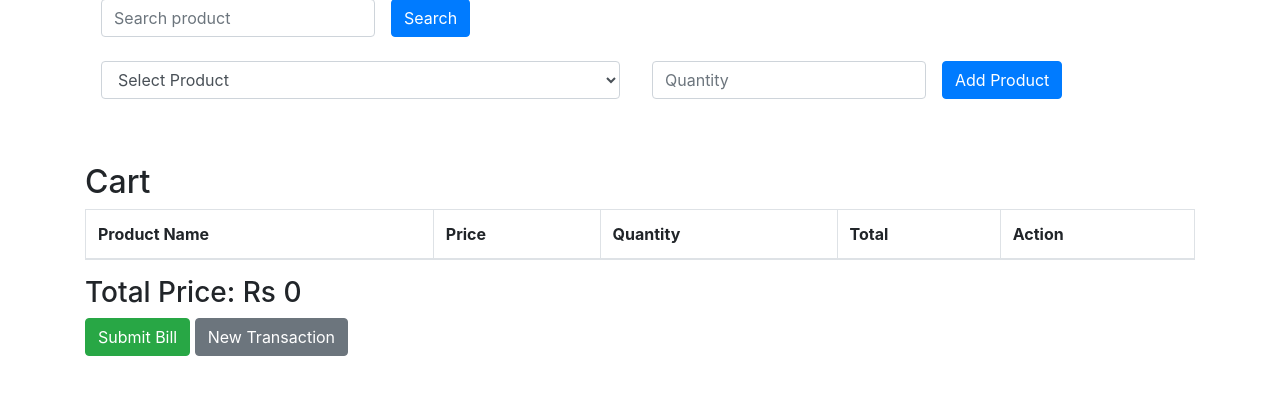
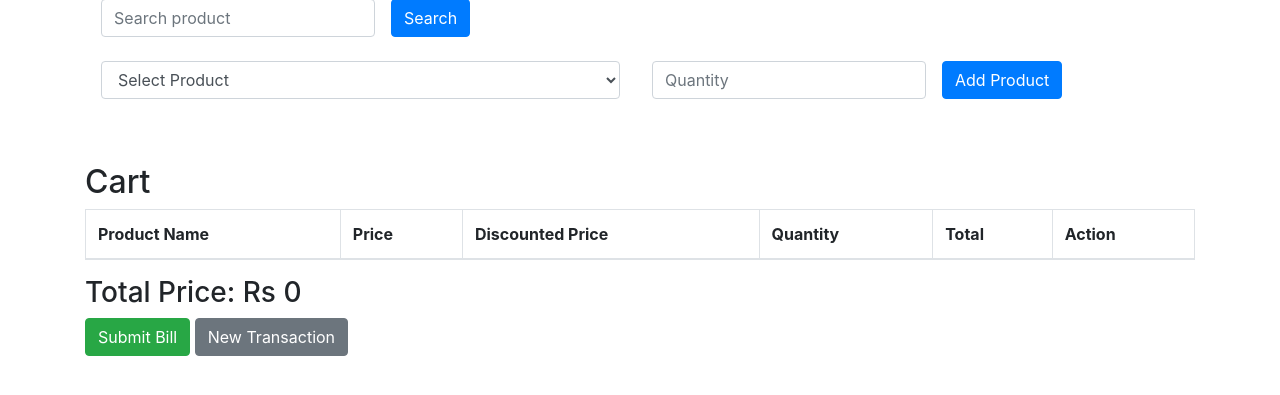
Before and after one commit to nidhinr1/BillingSystem, a Django app: page /billing/ in a window 1280 px wide. Shown: the part 161-556 px from the top of the page. Run offline with Django 5.2, Linux system fonts and the light colour scheme; data comes from the database, SQL or seed files in the repository; both versions use the stored data as it was after the commit; lists and menus that the app fills with data are empty; some libraries are stand-ins or nearby versions.

Commit message:
Add files via upload

```diff
--- a/billingsystemapp/models.py
+++ b/billingsystemapp/models.py
@@ -12,6 +12,7 @@ class Product(models.Model):
     product_name = models.CharField(max_length=200)
     brand = models.CharField(max_length=200, null=True)
     price = models.DecimalField(max_digits=10, decimal_places=2)
+    discount=models.DecimalField(max_digits=10, decimal_places=2,default=0.00)
     quantity = models.IntegerField()
     manufacturingdate = models.DateField(null=True)
     category = models.ForeignKey(Category, on_delete=models.CASCADE)
--- a/billingsystemapp/templates/billing.html
+++ b/billingsystemapp/templates/billing.html
@@ -100,6 +100,7 @@
             <tr>
                 <th>Product Name</th>
                 <th>Price</th>
+                <th>Discounted Price</th>
                 <th>Quantity</th>
                 <th>Total</th>
                 <th>Action</th>
@@ -109,9 +110,10 @@
                 {% for product_id, item in cart.items %}
                 <tr>
                     <td>{{ item.name }}</td>
-                <td>Rs{{ item.price }}</td>
+                    <td>Rs{{ item.original_price }}</td>
+                    <td>Rs{{ item.discounted_price }}</td>
                     <td>{{ item.quantity }}</td>
-                <td>Rs{{ item.price|multiply:item.quantity }}</td>
+                    <td>Rs{{ item.discounted_price|multiply:item.quantity }}</td>
                     <td>
                         <form method="post" class="form-inline">
                             {% csrf_token %}
@@ -122,6 +124,7 @@
                 </tr>
                 {% endfor %}
             </tbody>
+
         </table>
 
         <h3>Total Price: Rs {{ total_price }}</h3>
--- a/billingsystemapp/urls.py
+++ b/billingsystemapp/urls.py
@@ -20,5 +20,5 @@ urlpatterns = [
     path('user_list/', views.user_list, name='user_list'),
     path('user_list/<str:user_name>/delete/', views.user_delete, name='user_delete'),
     path('search/', views.search_products, name='search_products'),
-
+    path('products_search_by_category/', views.products_search_by_category, name='products_search_by_category'),
 ]
--- a/billingsystemapp/views.py
+++ b/billingsystemapp/views.py
@@ -12,7 +12,7 @@ from reportlab.pdfgen import canvas
 from reportlab.lib import colors
 from reportlab.lib.units import inch
 from reportlab.platypus import SimpleDocTemplate, Table, TableStyle,Paragraph,Spacer
-from reportlab.lib.styles import getSampleStyleSheet
+from reportlab.lib.styles import getSampleStyleSheet,ParagraphStyle
 import io,uuid
 
 def addcategory(request):
@@ -72,37 +72,58 @@ def generate_pdf_bill(sale_number, cart, purchasetime):
     response = HttpResponse(content_type='application/pdf')
     response['Content-Disposition'] = f'attachment; filename="bill_{sale_number}.pdf"'
 
-    doc = SimpleDocTemplate(response, pagesize=letter)
+    doc = SimpleDocTemplate(response, pagesize=letter, rightMargin=72, leftMargin=72)  # Added margins
     elements = []
 
     styles = getSampleStyleSheet()
-    title = Paragraph("Purchase Bill", styles['Title'])
+    title_style = styles['Title']
+    company_title_style = ParagraphStyle(name='CompanyTitle', fontSize=18, alignment=1)
+    normal_style = styles['Normal']
 
-    elements.append(title)
-    elements.append(Spacer(1,12))
-    elements.append(Paragraph(f"Purchase Time: {purchasetime.strftime('%Y-%m-%d %H:%M:%S')}", styles['Normal']))
-    elements.append(Paragraph("<br/>", styles['Normal']))
-    elements.append(Spacer(1,12))
+    # Add company name
+    company_name = "Your Company Name"
+    company_title = Paragraph(company_name, company_title_style)
+    elements.append(company_title)
+    elements.append(Spacer(1, 12))
+
+    # Add main title
+    main_title = Paragraph("Purchase Bill", title_style)
+    elements.append(main_title)
+    elements.append(Spacer(1, 12))
+
+    elements.append(Paragraph(f"Purchase Time: {purchasetime.strftime('%Y-%m-%d %H:%M:%S')}", normal_style))
+    elements.append(Spacer(1, 12))
+
+    # Table data
     data = [
-        ["Product Name", "Quantity", "Purchase Date", "Price", "Total Price"]
+        ["Product Name", "Qty", "Original Price", "Discounted Price", "Total Price"]
     ]
 
     for item in cart.values():
-        data.append([item['name'], item['quantity'], purchasetime.strftime('%Y-%m-%d %H:%M:%S'), f"Rs {item['price']}", f"Rs {item['price'] * item['quantity']}"])
+        total_price = item['discounted_price'] * item['quantity']
+        data.append([item['name'], item['quantity'], f"Rs {item['original_price']}",
+                     f"Rs {item['discounted_price']}", f"Rs {total_price}"])
 
-    total_price = sum(item['price'] * item['quantity'] for item in cart.values())
+    final_total_price = sum(item['discounted_price'] * item['quantity'] for item in cart.values())
     data.append([])
-    data.append(["", "", "", "Final Amount:", f"Rs {total_price}"])
+    data.append(["", "", "", "Final Amount:", f"Rs {final_total_price}"])
 
-    table = Table(data, colWidths=[2.5 * inch, 1.0 * inch, 2.0 * inch, 1.0 * inch, 1.5 * inch])
+    table = Table(data, colWidths=[1.5 * inch, 1.0 * inch, 1.5 * inch, 1.5 * inch, 1.5 * inch])
 
     table.setStyle(TableStyle([
         ('ALIGN', (0, 0), (-1, -1), 'CENTER'),
         ('FONTNAME', (0, 0), (-1, 0), 'Helvetica-Bold'),
         ('BOTTOMPADDING', (0, 0), (-1, 0), 12),
+        ('TOPPADDING', (0, 0), (-1, -1), 12),  # Increase height of each row
         ('GRID', (0, 0), (-1, -1), 1, colors.black),
     ]))
     elements.append(table)
+
+    # Add thank you message
+    thank_you_message = Paragraph("Thank you for your purchase! Have a great day!", normal_style)
+    elements.append(Spacer(1, 24))
+    elements.append(thank_you_message)
+
     doc.build(elements)
 
     return response
@@ -132,7 +153,7 @@ def billing(request):
                     'msg': f'{product.product_name} is out of stock.',
                     'products': products,
                     'cart': cart,
-                    'total_price': sum(item['price'] * item['quantity'] for item in cart.values()),
+                    'total_price': sum(item['discounted_price'] * item['quantity'] for item in cart.values()),
                     'search_query': search_query
                 })
 
@@ -148,16 +169,20 @@ def billing(request):
                         'msg': f'Quantity requested for {product.product_name} exceeds stock available ({product.quantity}).',
                         'products': products,
                         'cart': cart,
-                        'total_price': sum(item['price'] * item['quantity'] for item in cart.values()),
+                        'total_price': sum(item['discounted_price'] * item['quantity'] for item in cart.values()),
                         'search_query': search_query
                     })
+
+                # Calculate the discounted price
+                discounted_price = float(product.price) * (1 - (float(product.discount) / 100))
 
                 if product_id in cart:
                     cart[product_id]['quantity'] += quantity
                 else:
                     cart[product_id] = {
                         'name': product.product_name,
-                        'price': float(product.price),
+                        'original_price': float(product.price),
+                        'discounted_price': discounted_price,
                         'quantity': quantity
                     }
                 request.session['cart'] = cart
@@ -181,7 +206,7 @@ def billing(request):
                             return render(request, 'billing.html', {
                                 'products': products,
                                 'cart': cart,
-                                'total_price': sum(item['price'] * item['quantity'] for item in cart.values()),
+                                'total_price': sum(item['discounted_price'] * item['quantity'] for item in cart.values()),
                                 'search_query': search_query,
                                 'error_message': error_message
                             })
@@ -190,28 +215,28 @@ def billing(request):
                             sale_number=sale_number,
                             product_id=product,
                             quantity=item['quantity'],
-                            price=item['price'],
+                            price=item['discounted_price'],  # Final discounted price
                             purchasetime=purchasetime
                         )
                         product.quantity -= item['quantity']
                         product.save()
 
                     response = generate_pdf_bill(sale_number, cart, purchasetime)
-                    request.session['cart'] = {}  # Clear cart
-                    request.session['sale_number'] = None  # Clear sale_number after transaction
+                    request.session['cart'] = {}
+                    request.session['sale_number'] = None
                     return response
                 except IntegrityError:
                     error_message = "You cannot add the same product twice in the same bill."
                     return render(request, 'billing.html', {
                         'products': products,
                         'cart': cart,
-                        'total_price': sum(item['price'] * item['quantity'] for item in cart.values()),
+                        'total_price': sum(item['discounted_price'] * item['quantity'] for item in cart.values()),
                         'search_query': search_query,
                         'error_message': error_message
                     })
 
     cart = request.session.get('cart', {})
-    total_price = sum(item['price'] * item['quantity'] for item in cart.values())
+    total_price = sum(item['discounted_price'] * item['quantity'] for item in cart.values())
 
     return render(request, 'billing.html', {
         'products': products,
@@ -238,6 +263,7 @@ def product_update(request, product_id):
     if request.method == 'POST':
         product.product_name = request.POST.get('product_name')
         product.price = request.POST.get('price')
+        product.discount = request.POST.get('discount')
         product.brand=request.POST['brand']
         product.quantity = request.POST.get('quantity')
         category_id = request.POST.get('category')
@@ -294,7 +320,7 @@ def login_view(request):
         user = authenticate(request, username=username, password=password)
         if user is not None:
             login(request, user)
-            return redirect('billing')  # Replace 'home' with your desired redirect URL
+            return redirect('billing')
         else:
             messages.error(request, 'Invalid username or password')
     return render(request, 'login.html')
@@ -324,3 +350,18 @@ def search_products(request):
         products = Product.objects.all()
 
     return render(request, 'products.html', {'products': products, 'query': query})
+
+def products_search_by_category(request):
+    category_query = request.GET.get('category')
+    products = []
+
+    if category_query:
+        try:
+            category = Category.objects.get(name__iexact=category_query)
+            products = Product.objects.filter(category=category)
+        except Category.DoesNotExist:
+            products = Product.objects.none()
+    else:
+        products = Product.objects.all()
+
+    return render(request, 'products.html', {'products': products, 'category_query': category_query})
```
Also changed, not shown: billingsystemapp/templates/product_update.html (+6 -2 lines), billingsystemapp/templates/products.html (+7 -0 lines), billingsystemapp/migrations/0012_product_discount.py (added), billingsystemapp/migrations/0013_alter_product_discount.py (added), db.sqlite3. Lines whose indentation alone changed are shown as unchanged.
